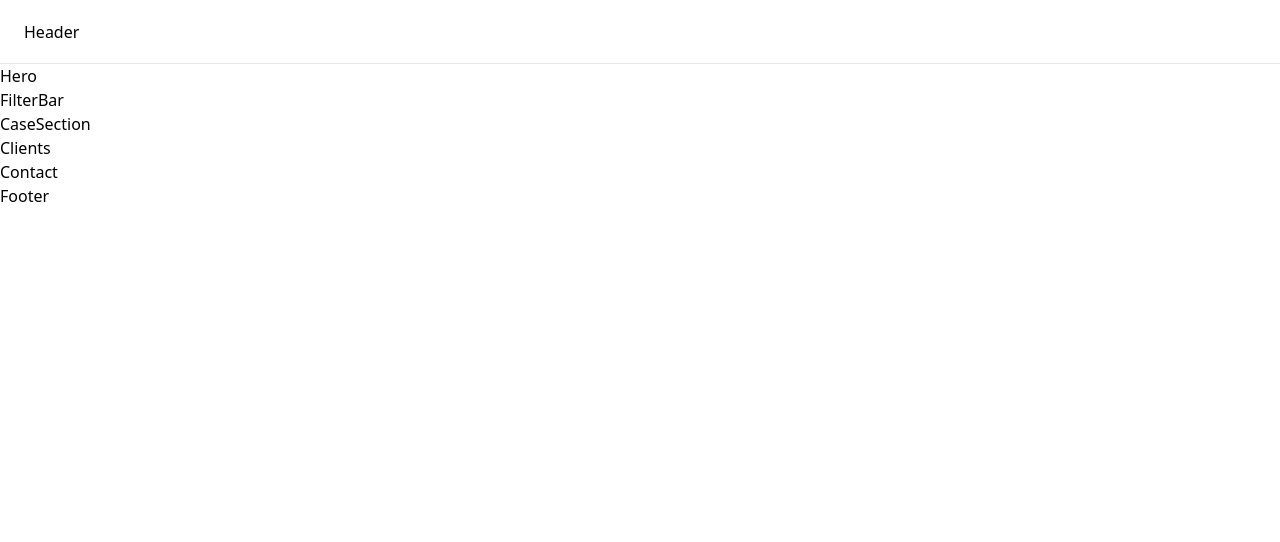
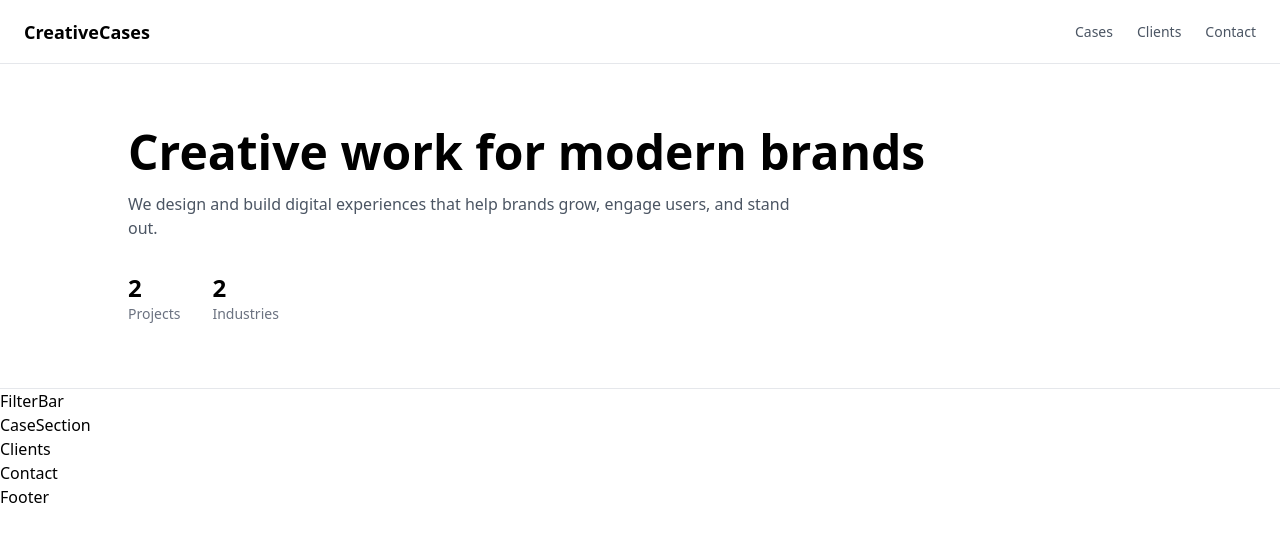
Before and after one commit to MukeshDama/creative-cases-pwa, a React (Vite) app in the folder creative-cases-pwa/: page /cases in a window 1280 px wide. Shown: the top 542 px of the page. Built offline with nearby package versions, Linux system fonts and the light colour scheme; data requests are answered from the project's data file.

Commit message:
feat: header and hero ui with dynamic stats

```diff
--- a/creative-cases-pwa/src/components/Header.tsx
+++ b/creative-cases-pwa/src/components/Header.tsx
@@ -1,7 +1,17 @@
 export const Header = () => {
   return (
-    <header className="h-16 flex items-center px-6 border-b">
-      Header
+    <header className="h-16 border-b flex items-center justify-between px-6">
+      {/* Logo */}
+      <div className="text-lg font-semibold">
+        CreativeCases
+      </div>
+
+      {/* Navigation */}
+      <nav className="hidden md:flex gap-6 text-sm text-gray-600">
+        <a href="#cases" className="hover:text-black">Cases</a>
+        <a href="#clients" className="hover:text-black">Clients</a>
+        <a href="#contact" className="hover:text-black">Contact</a>
+      </nav>
     </header>
   );
 };
--- a/creative-cases-pwa/src/components/Hero.tsx
+++ b/creative-cases-pwa/src/components/Hero.tsx
@@ -1,7 +1,40 @@
+import { useAppSelector } from "../app/store/hooks"
+
+export const Hero = () => {
+  const cases = useAppSelector((state) => state.cases.items);
 
 
-export const Hero = () => {
+  // derive simple data (easy to understand)
+  const totalCases = cases.length;
+  const industries = new Set(cases.map((c) => c.industry)).size;
+
   return (
-    <div>Hero</div>
-  )
-}
+    <section className="px-6 py-16 border-b">
+      <div className="max-w-5xl mx-auto">
+        {/* Title */}
+        <h1 className="text-3xl md:text-5xl font-bold leading-tight">
+          Creative work for modern brands
+        </h1>
+
+        {/* Subtitle */}
+        <p className="mt-4 text-gray-600 max-w-2xl">
+          We design and build digital experiences that help brands grow,
+          engage users, and stand out.
+        </p>
+
+        {/* Stats */}
+        <div className="mt-8 flex gap-8">
+          <div>
+            <div className="text-2xl font-semibold">{totalCases}</div>
+            <div className="text-sm text-gray-500">Projects</div>
+          </div>
+
+          <div>
+            <div className="text-2xl font-semibold">{industries}</div>
+            <div className="text-sm text-gray-500">Industries</div>
+          </div>
+        </div>
+      </div>
+    </section>
+  );
+};
```
